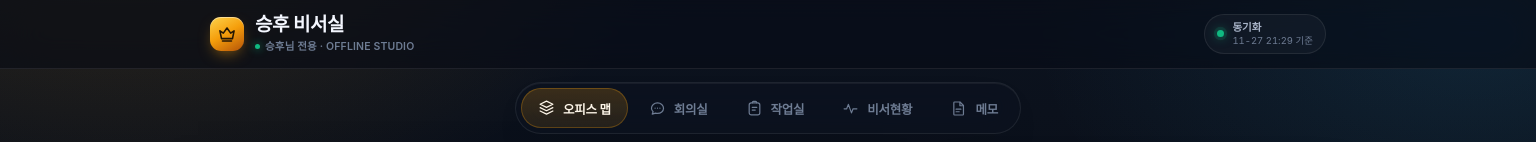
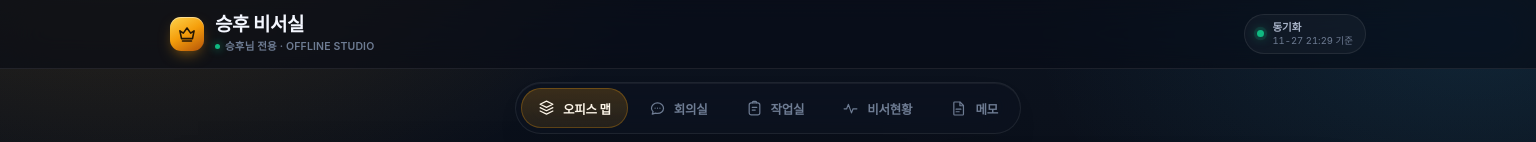
Before and after one commit to seungh6118/seunghu-office, a plain HTML site: page index.html in a window 1536 px wide. Shown: the top 142 px of the page. Drawn offline with Linux system fonts and the light colour scheme.

Commit message:
fix: 1400px 이상에서 헤더 폭을 본문과 정렬

```diff
--- a/styles.css
+++ b/styles.css
@@ -1213,4 +1213,5 @@ code {
 
 @media (min-width: 1400px) {
   .app-main { max-width: 1240px; }
+  .header-inner { max-width: 1240px; }
 }
```
